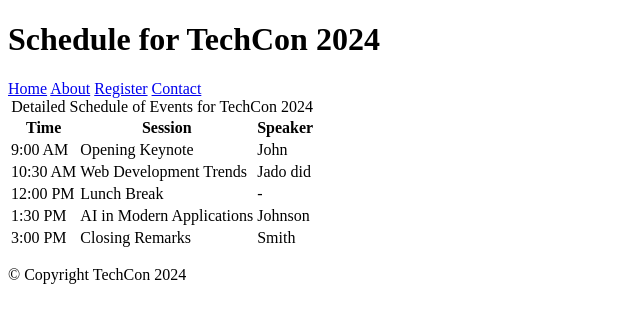
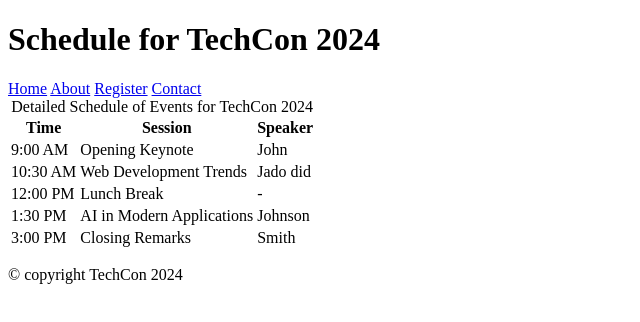
Before and after one commit to Mugisha-nar12/TechCon_HTML, a plain HTML site: page techcon_website/schedule.html in a window 1280 px wide. Shown: the full height of the page, 0-640 px from the left. Drawn offline with Linux system fonts and the light colour scheme.

Commit message:
Update schedule.html

```diff
--- a/techcon_website/schedule.html
+++ b/techcon_website/schedule.html
@@ -58,7 +58,7 @@
 
 
 <footer>
-     <p>© Copyright TechCon 2024</p>
+     <p>© copyright TechCon 2024</p>
  </footer>
 </body>
 </html>
```
